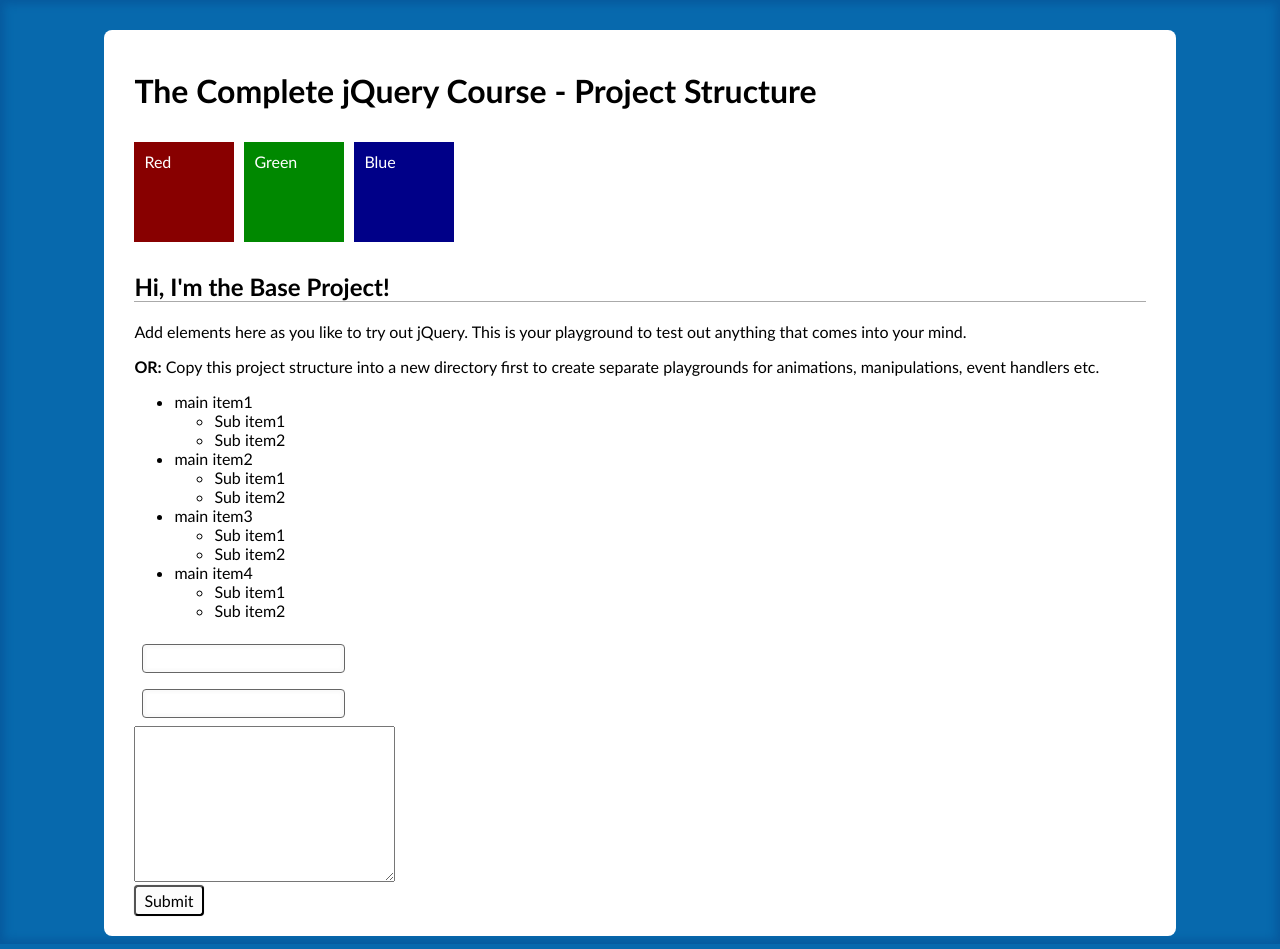
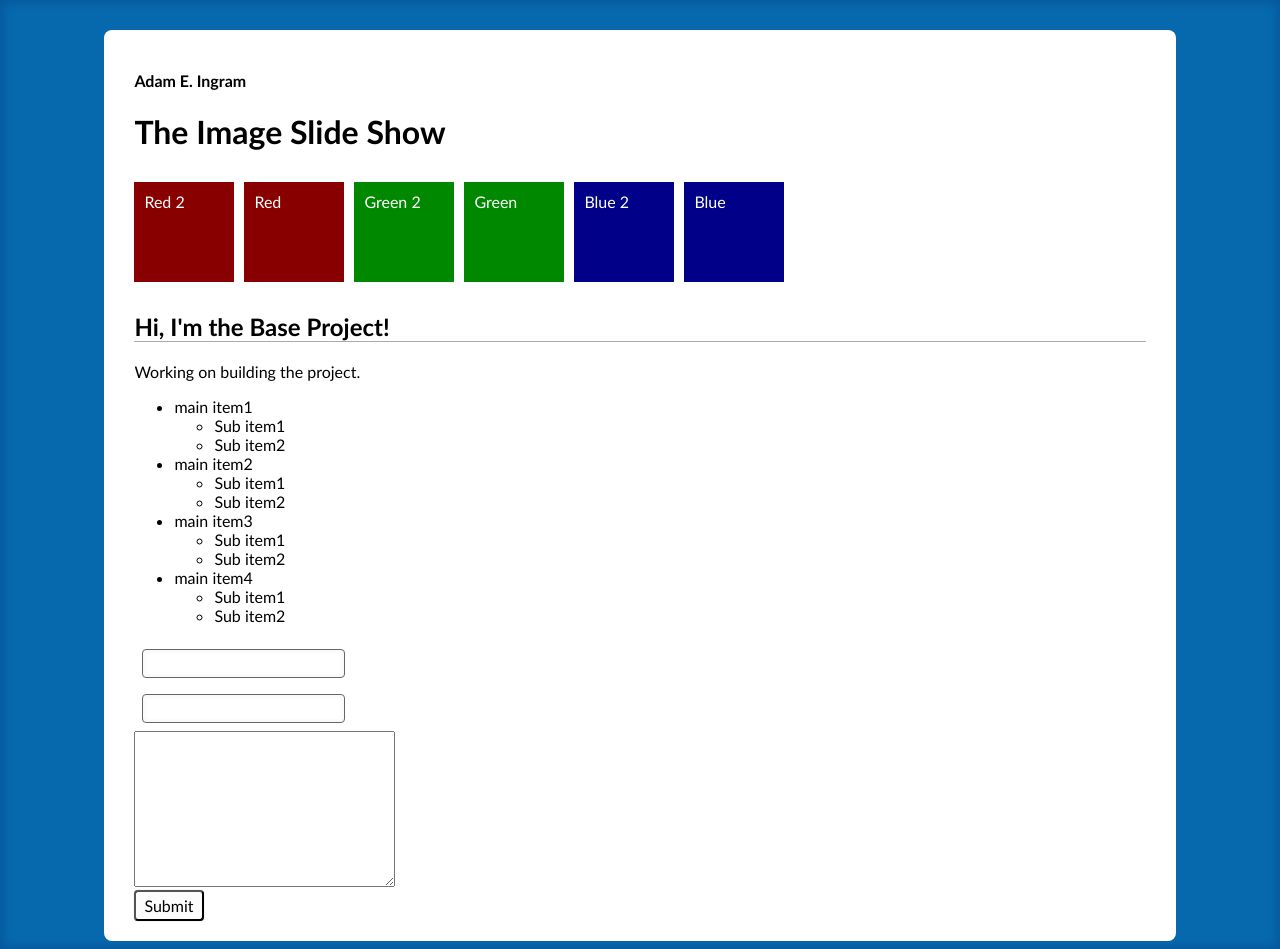
Before and after one commit to EZE22/Image-Slide-Show, a plain HTML site: page index.html in a window 1280 px wide. Drawn offline with nearby package versions, Linux system fonts and the light colour scheme.

Commit message:
Adding New Events to the DOM

```diff
--- a/index.html
+++ b/index.html
@@ -9,7 +9,7 @@
 </head>
 <body>
   <div id="content">
-    <h1>The Complete jQuery Course - Project Structure</h1>
+    <h1>The Image Slide Show</h1>
 
     <div class="red-box">Red</div>
     <div class="green-box">Green</div>
@@ -17,9 +17,7 @@
     <div class="clear"></div>
 
     <h2>Hi, I'm the Base Project!</h2>
-    <p>Add elements here as you like to try out jQuery. This is your playground to test out anything that comes into your mind.</p>
-    <p><strong>OR:</strong> Copy this project structure into a new directory first to create separate playgrounds
-      for animations, manipulations, event handlers etc.</p>
+    <p>Working on building the project.</p>
     <ul id="list">
       <li>main item1
         <ul>
--- a/js/script.js
+++ b/js/script.js
@@ -1,5 +1,30 @@
 $(function() {
   // jQuery goes here...
+
+  $(".red-box").before("<div class='red-box'>Red 2</div>");
+  $(".green-box").before("<div class='green-box'>Green 2</div>");
+  $(".blue-box").before("<div class='blue-box'>Blue 2</div>");
+
+  //****Adding New Events to the DOM****
+  //$("ul ul:first").append("<li>I'm going to be the last sub-item</li>");
+
+  //$("<li>I'm going to be the last sub-item</li>").appendTo($("ul ul:first"));
+  //$("<li>I'm going to be the last sub-item</li>").prependTo("ul ul")
+
+  //$("ul ul:first").prepend("<li>I am the first sub-item</li>");
+  //$("ul ul").prepend("<li>I am the first sub-item</li>");
+
+  $("<h4>Adam E. Ingram</h4>").prependTo("#content");
+
+  // $(".red-box").after("<div class='red-box'>Another Red</div>");
+  // $(".blue-box").before("<div class='blue-box'>Blue Friend</div>");
+
+  // $(".blue-box").before(function () {
+  //   return "<div class='blue-box'>Blue 2</div>";
+  // });
+
+  //$("p").after($("#list"));
+
 
   //****jQuery Methods for Filtering****
   //$("#list").find("li").filter(":even").css("background-color", "rgba(180, 180, 30, 0.8)");
```
